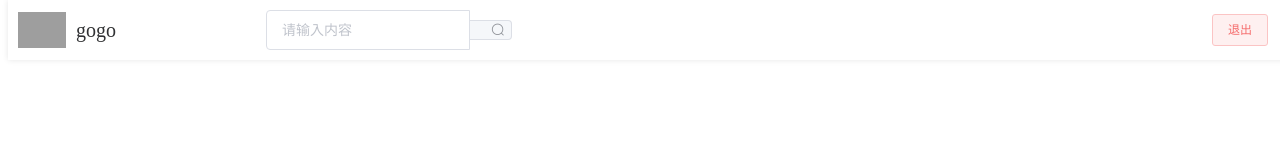
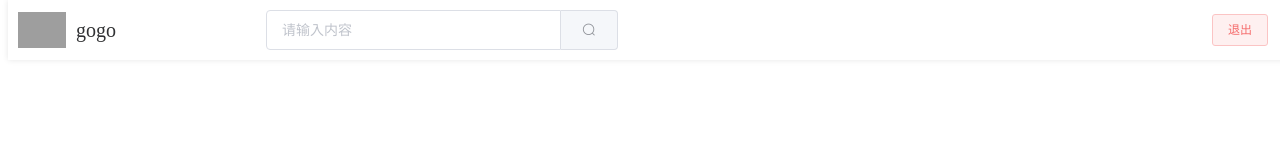
Before and after one commit to SightRecommendation/sightrec, a Vue app in the folder sightrec-vue/: page / in a window 1280 px wide. Shown: the top 160 px of the page. Built offline with nearby package versions, Linux system fonts and the light colour scheme; grey boxes are pictures that could not be loaded.

Commit message:
🌈style(前端): 主页面搜索框

```diff
--- a/sightrec-vue/src/components/Home.vue
+++ b/sightrec-vue/src/components/Home.vue
@@ -7,9 +7,13 @@
           <img src="https://cdn.jsdelivr.net/gh/JingqingLin/ImageHosting/img/592aef2edd2d3.png" width="48px" />
           <span>gogo</span>
         </div>
-        <el-input placeholder="请输入内容" clearable>
-          <el-button slot="append" icon="el-icon-search" ></el-button>
-        </el-input>
+        <el-row :gutter="20">
+          <el-col :span="8">
+            <el-input placeholder="请输入内容">
+              <el-button slot="append" icon="el-icon-search"></el-button>
+            </el-input>
+          </el-col>
+        </el-row>
         <el-button type="danger" size="small" @click="logout" plain>退出</el-button>
       </el-header>
     </el-container>
```
